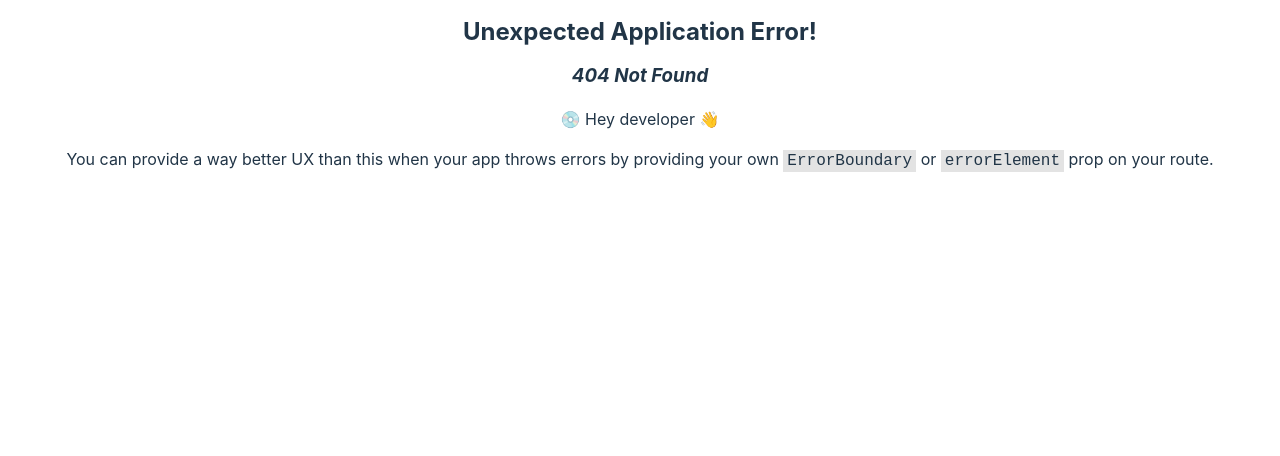
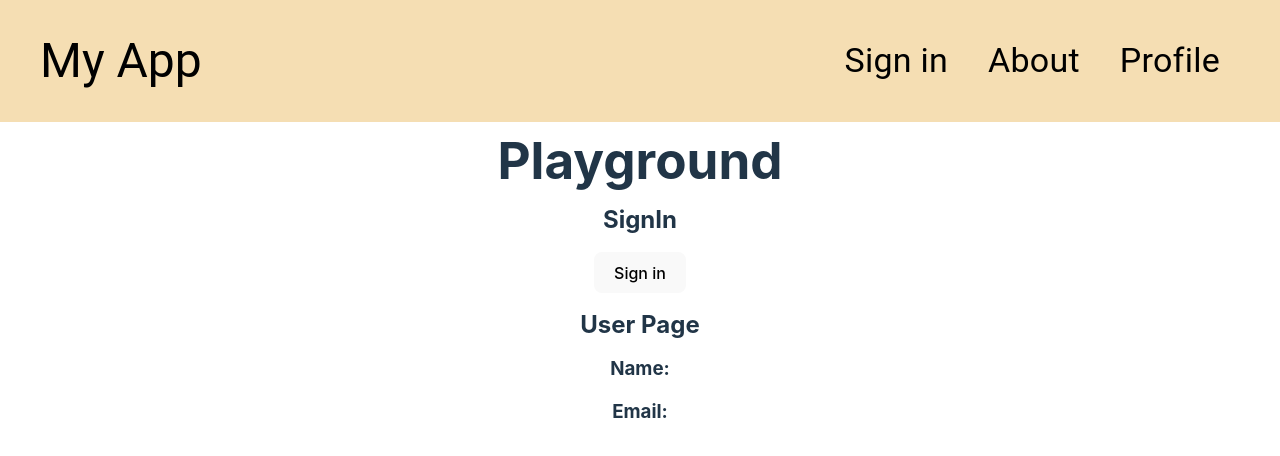
Before and after one commit to SvetozarStanev9951/FinalBossWip, a React (Vite) app: page /playground in a window 1280 px wide. Before the commit this address had no page. Shown: the top 456 px of the page. Built offline with nearby package versions, Linux system fonts and the light colour scheme.

Commit message:
Lifting state up example

```diff
--- a/src/App.jsx
+++ b/src/App.jsx
@@ -8,6 +8,7 @@ import AppHeading from "./components/AppHeading/AppHeading";
 import Profile from "./components/Profile/Profile";
 
 import "./App.css";
+import Playground from "./pages/Playground/Playground";
 
 const router = createBrowserRouter([
   {
@@ -30,6 +31,10 @@ const router = createBrowserRouter([
         path: "profile/:id",
         element: <Profile />,
       },
+      {
+        path: "playground",
+        element: <Playground />,
+      },
     ],
   },
 ]);
--- /dev/null
+++ b/src/pages/Playground/Playground.jsx
@@ -0,0 +1,39 @@
+import { useState } from "react";
+
+const Playground = () => {
+  const [user, setUser] = useState();
+  return (
+    <>
+      <h1>Playground</h1>
+      <SignIn setUser={setUser} />
+      <UserPage user={user} />
+    </>
+  );
+};
+
+const SignIn = ({ setUser }) => {
+  const handleSignIn = () => {
+    setUser({
+      name: "Test User",
+      email: "user@test.com",
+    });
+  };
+  return (
+    <>
+      <h2>SignIn</h2>
+      <button onClick={handleSignIn}>Sign in</button>
+    </>
+  );
+};
+
+const UserPage = ({ user }) => {
+  return (
+    <>
+      <h2>User Page</h2>
+      <h3>Name: {user?.name}</h3>
+      <h3>Email: {user?.email}</h3>
+    </>
+  );
+};
+
+export default Playground;
```
